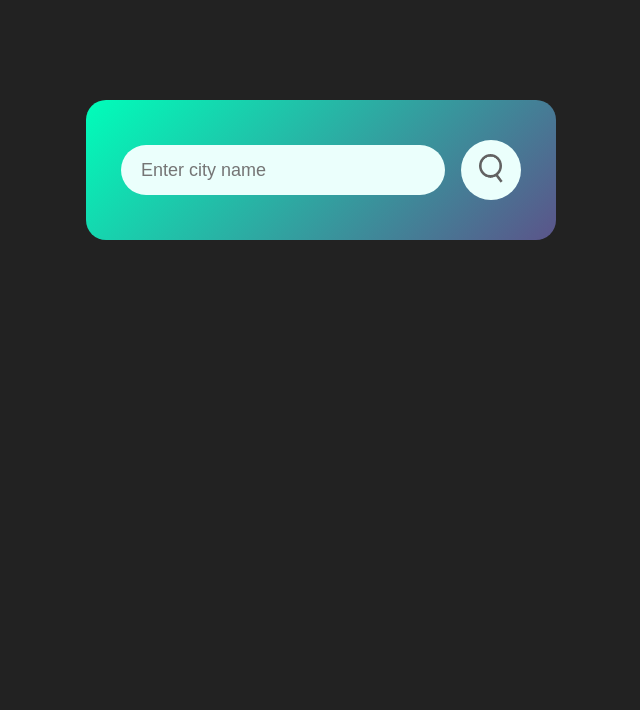
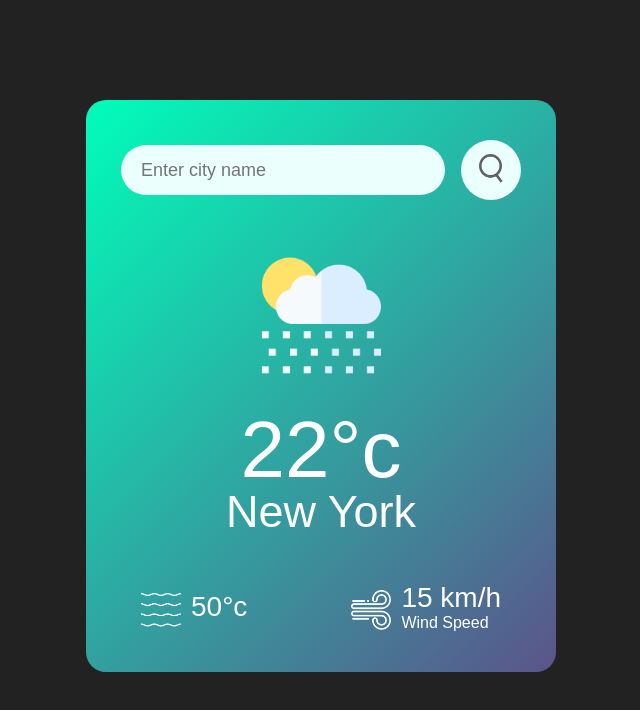
Before and after one commit to Samhan-6/whether-app, a plain HTML site: page index.html in a window 1280 px wide. Shown: the whole page, without its empty margins (319-959 px from the left). Drawn offline with Linux system fonts and the light colour scheme.

Commit message:
structures & designings are done

```diff
--- a/index.html
+++ b/index.html
@@ -14,7 +14,31 @@
             <input type="text" placeholder="Enter city name" spellcheck="false" name="search" id="search">
             <button><img src="images/search.png"></button>
         </div>
+
+        <div class="whether">
+            <img src="images/rain.png" class="whether-icon">
+            <h1 class="temp">22°c</h1>
+            <h2 class="city">New York</h2>
+            <div class="details">
+                <div class="col">
+                    <img src="images/humidity.png">
+                    <div>
+                        <p class="humidity">50°c</p>
+                    </div>
+                </div>
+
+                <div class="col">
+                    <img src="images/wind.png">
+                    <div>
+                        <p class="wind">15 km/h</p>
+                        <p>Wind Speed</p>
+                    </div>
+                </div>
+            </div>
+        </div>
     </div>
+
+
 
 </body>
 </html>
--- a/styles/style.css
+++ b/styles/style.css
@@ -53,3 +53,43 @@ body {
 .search button img {
     width: 24px;
 }
+
+.whether-icon {
+    width: 170px;
+    margin-top: 30px;
+}
+
+.whether h1 {
+    font-size: 80px;
+    font-weight: 500;
+}
+
+.whether h2 {
+    font-size: 45px;
+    font-weight: 400;
+    margin-top: -10px;
+}
+
+.details {
+    display: flex;
+    align-items: center;
+    justify-content: space-between;
+    padding: 0 20px;
+    margin-top: 50px;
+}
+
+.col {
+    display: flex;
+    align-items: center;
+    text-align: left;
+}
+
+.col img {
+    width: 40px;
+    margin-right: 10px;
+}
+
+.humidity, .wind {
+    font-size: 28px;
+    margin-top: -6px;
+}
```
